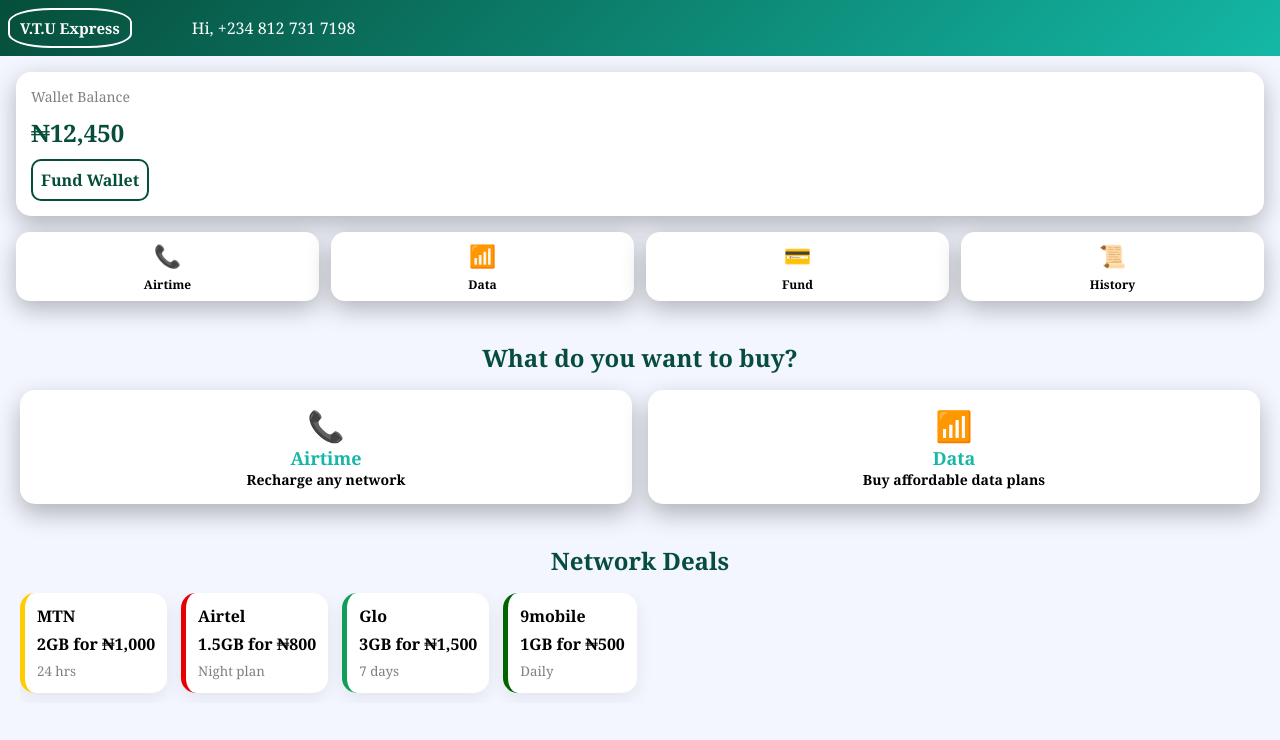
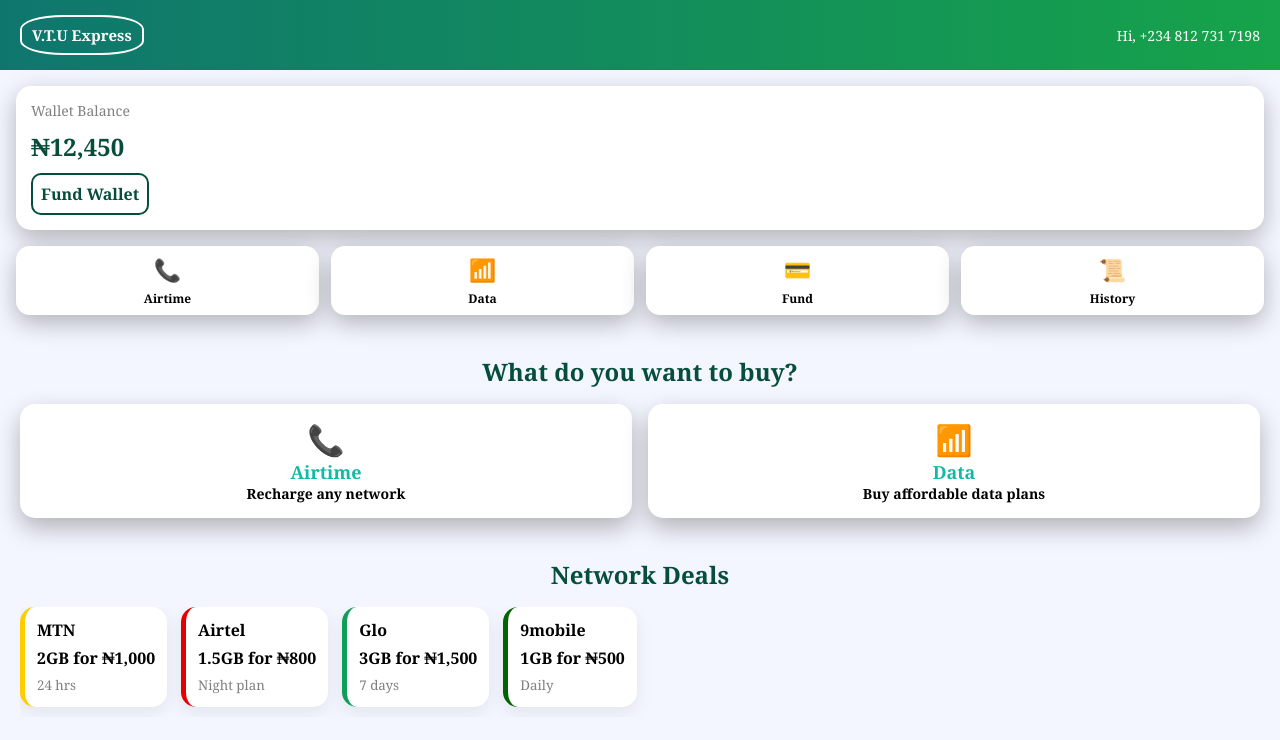
Before and after one commit to ksolariss1/V.T.U-Express1, a plain HTML site: page index.html in a window 1280 px wide. Shown: the top 740 px of the page. Drawn offline with Linux system fonts and the light colour scheme.

Commit message:
Refactor header styles in style.css
Updated header styles including background, padding, and color.

```diff
--- a/style.css
+++ b/style.css
@@ -9,15 +9,25 @@ body {
   background: #f1f1f1;
 }
 
-/* Header */
 .header {
-  background:  linear-gradient(135deg, #064E3B, #14B8A6);
-  color: white;
-  padding: 8px;
   display: flex;
   align-items: center;
-  gap: 60px;
+  justify-content: space-between;
+  padding: 15px 20px;
+  background: linear-gradient(to right, #0f766e, #16a34a);
+  color: white;
 }
+
+.logo {
+  font-size: 18px;
+  font-weight: bold;
+  white-space: nowrap;
+}
+
+.user {
+  font-size: 14px;
+  white-space: nowrap;
+    }
 
 .logo {
   border: 2px solid white;
```
